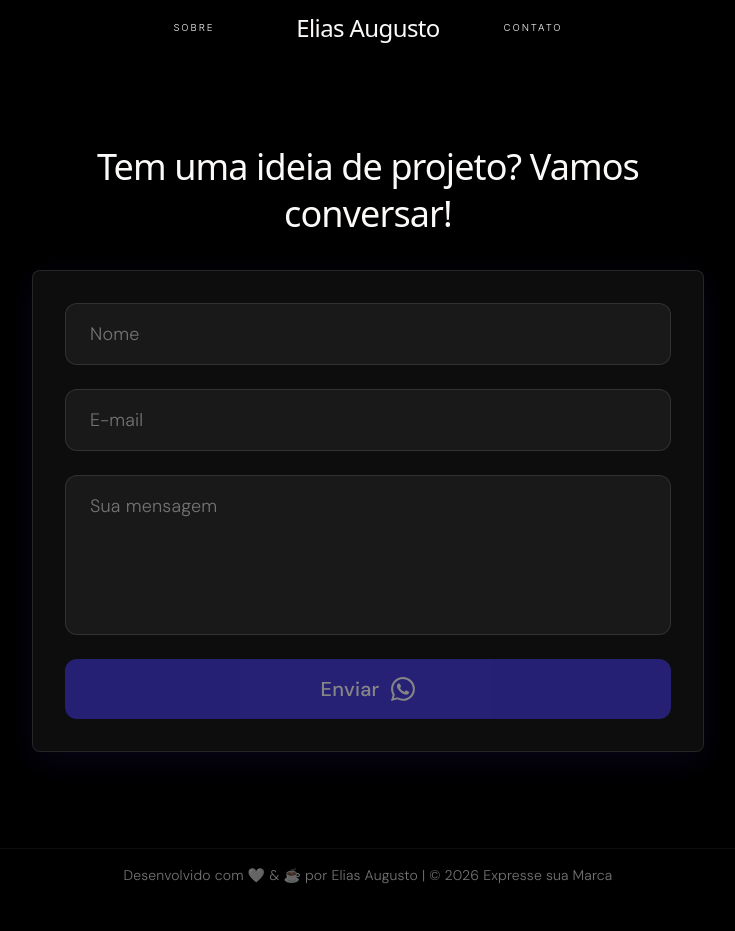
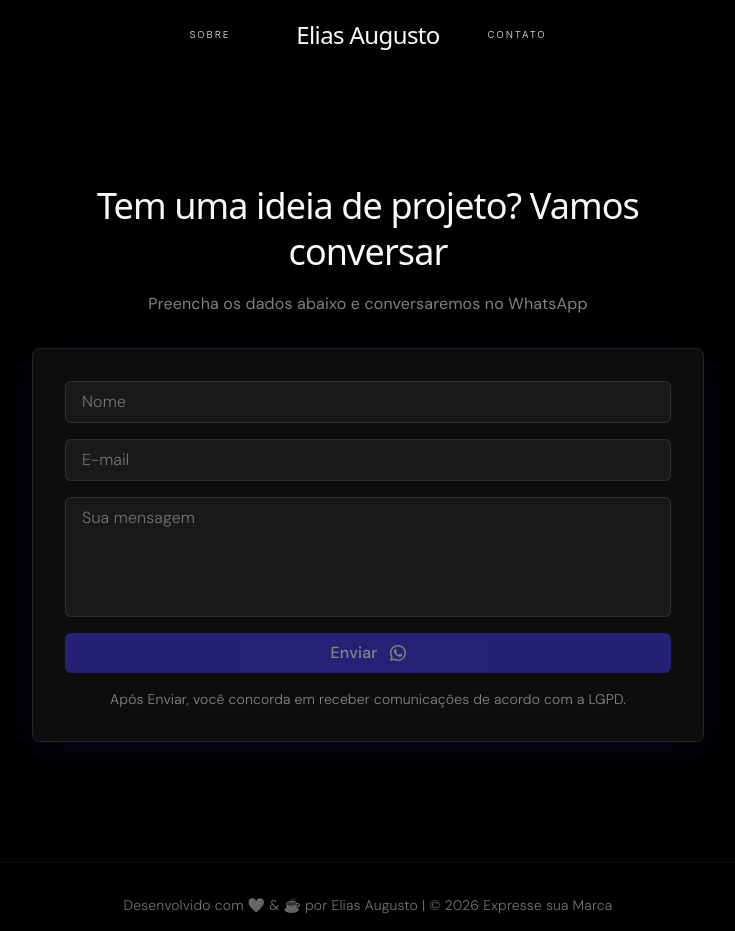
Before and after one commit to oieliasaugusto/portfolio2026, a React (Vite) app: page /contato in a window 1280 px wide. Shown: the whole page, without its empty margins (272-1007 px from the left). Before the commit the page ends 901 px from the top, so only its background shows below. Built offline with nearby package versions, Linux system fonts and the light colour scheme; a web font is replaced by a local one.

Commit message:
ajustes mobile e contact form

```diff
--- a/client/components/Footer.tsx
+++ b/client/components/Footer.tsx
@@ -2,7 +2,7 @@ import React from "react";
 
 export const Footer: React.FC = () => {
   return (
-    <footer className="w-full pb-4 border-t border-white/5 relative z-10">
+    <footer className="w-full py-4 border-t border-white/5 relative z-10">
       <div className="max-w-full md:max-w-[1200px] mx-auto px-8 flex justify-center text-center pt-4">
         <p className="font-light text-sm text-white/45">
           Desenvolvido com 🤍 & ☕ por Elias Augusto | © 2026 Expresse sua Marca
--- a/client/components/Layout.tsx
+++ b/client/components/Layout.tsx
@@ -51,7 +51,7 @@ export const Layout: React.FC<{ children: React.ReactNode }> = ({ children }) =>
           <div className="w-8 w-1/3 flex justify-start">
             <Link
               to="/sobre"
-              className="text-[0.6rem] md:text-md tracking-[0.2em] uppercase hover:text-[hsl(var(--tertiary))] transition-all duration-300 font-light"
+              className="text-[0.6rem] p-4 md:text-md tracking-[0.2em] uppercase hover:text-[hsl(var(--tertiary))] transition-all duration-300 font-light"
             >
               Sobre
             </Link>
@@ -72,7 +72,7 @@ export const Layout: React.FC<{ children: React.ReactNode }> = ({ children }) =>
           <div className="w-8 w-1/3 flex justify-end">
             <Link
               to="/contato"
-              className="text-[0.6rem] md:text-md tracking-[0.2em] uppercase hover:text-[hsl(var(--tertiary))] transition-all duration-300 font-light"
+              className="text-[0.6rem] p-4 md:text-md tracking-[0.2em] uppercase hover:text-[hsl(var(--tertiary))] transition-all duration-300 font-light"
             >
               Contato
             </Link>
--- a/client/global.scss
+++ b/client/global.scss
@@ -146,7 +146,7 @@ span {
 
 #projectImages {
   img {
-    border-radius: 3rem;
+    border-radius: 2rem;
   }
 
   h4 {
--- a/client/pages/Contact.tsx
+++ b/client/pages/Contact.tsx
@@ -21,14 +21,14 @@ export default function Contact() {
   return (
     <div className="min-h-screen text-foreground bg-black pt-21 px-6 md:px-10 lg:px-14 xl:px-40 flex items-center justify-center">
       <div className="relative z-10 w-full max-w-2xl">
-        <h1 className="text-3xl md:text-4xl md:leading-[1.3] font-regular tracking-tight mb-8 text-center">
-          Tem uma ideia de projeto? Vamos conversar!</h1>
-        {/* <p className="text-center text-[hsl(var(--muted-foreground))] mt-8 mb-12">
-          Preencha os dados abaixo e conversaremos no WhatsApp.
-        </p> */}
+        <h1 className="text-3xl md:text-4xl md:leading-[1.3] font-regular tracking-tight mb-4 text-center">
+          Tem uma ideia de projeto? Vamos conversar</h1>
+        <p className="text-center text-[hsl(var(--muted-foreground))]/60 mb-8">
+          Preencha os dados abaixo e conversaremos no WhatsApp
+        </p>
 
         <div className="relative z-10 glass-card rounded-lg flex flex-col transition-shadow w-full">
-          <div className="p-4 md:p-8 flex flex-col flex-grow justify-center gap-4 md:gap-6">
+          <div className="p-4 md:p-8 flex flex-col flex-grow justify-center gap-4">
             {/* <h2 className="text-2xl lg:text-3xl text-[hsl(var(--foreground))] mb-2 leading-tight">Vamos tomar um café e conversar sobre o seu projeto?</h2> */}
 
             <input
@@ -36,30 +36,36 @@ export default function Contact() {
               value={name}
               onChange={(e) => setName(e.target.value)}
               placeholder="Nome"
-              className="w-full bg-white/5 border border-white/10 text-[hsl(var(--foreground))] placeholder-[hsl(var(--foreground))]/40 px-6 py-4 rounded-xl text-lg font-light focus:outline-none focus:ring-2 focus:ring-[hsl(var(--primary))] transition-all"
+              className="w-full bg-white/5 border border-white/10 text-[hsl(var(--foreground))] placeholder-[hsl(var(--foreground))]/40
+              px-4 py-2 rounded-md text-md font-light focus:outline-none focus:ring-2 focus:ring-[hsl(var(--primary))] transition-all"
             />
             <input
               type="email"
               value={email}
               onChange={(e) => setEmail(e.target.value)}
               placeholder="E-mail"
-              className="w-full bg-white/5 border border-white/10 text-[hsl(var(--foreground))] placeholder-[hsl(var(--foreground))]/40 px-6 py-4 rounded-xl text-lg font-light focus:outline-none focus:ring-2 focus:ring-[hsl(var(--primary))] transition-all"
+              className="w-full bg-white/5 border border-white/10 text-[hsl(var(--foreground))] placeholder-[hsl(var(--foreground))]/40
+              px-4 py-2 rounded-md text-md font-light focus:outline-none focus:ring-2 focus:ring-[hsl(var(--primary))] transition-all"
             />
             <textarea
               id="mensagem-usuario"
               value={message}
               onChange={(e) => setMessage(e.target.value)}
               placeholder="Sua mensagem"
-              className="w-full bg-white/5 border border-white/10 text-[hsl(var(--foreground))] placeholder-[hsl(var(--foreground))]/40 px-6 py-4 h-[160px] rounded-xl text-lg font-light focus:outline-none focus:ring-2 focus:ring-[hsl(var(--primary))] flex-grow resize-none transition-all"
+              className="w-full bg-white/5 border border-white/10 text-[hsl(var(--foreground))] placeholder-[hsl(var(--foreground))]/40
+              px-4 py-2 h-[120px] rounded-md text-md font-light focus:outline-none focus:ring-2 focus:ring-[hsl(var(--primary))] flex-grow resize-none transition-all"
             />
             <button
               onClick={handleSendWhatsApp}
               disabled={!name.trim() || !email.trim() || !message.trim()}
-              className="bg-[hsl(var(--primary))] w-full text-white text-xl font-medium py-4 rounded-xl flex items-center justify-center gap-3 hover:scale-[1.02] active:scale-[0.98] transition-all disabled:opacity-50 disabled:cursor-not-allowed"
+              className="bg-[hsl(var(--primary))] w-full text-white text-md font-medium py-2 rounded-md flex items-center justify-center
+              gap-3 hover:scale-[1.02] active:scale-[0.98] transition-all disabled:opacity-50 disabled:cursor-not-allowed"
             >
               Enviar
-              <img src="/whatsapp.svg" alt="WhatsApp" className="w-6 h-6" />
+              <img src="/whatsapp.svg" alt="WhatsApp" className="w-4 h-4" />
             </button>
+            <p className="text-center text-[hsl(var(--muted-foreground))]/60 text-sm font-light">
+              Após Enviar, você concorda em receber comunicações de acordo com a LGPD.</p>
           </div>
         </div>
       </div>
--- a/client/pages/projects/FalaComAChris.tsx
+++ b/client/pages/projects/FalaComAChris.tsx
@@ -10,13 +10,13 @@ export default function FalaComAChris() {
       <div className="grid grid-cols-1 md:grid-cols-3 gap-8 pb-12 project-info-grid">
         <h1 className="text-5xl md:text-6xl font-bold tracking-tight">App Fala <br />com <span className="text-[#3b82f6]">a Chris</span></h1>
         <div>
-          <h3 className="text-xl mb-2 text-[#3b82f6]">Desafio</h3>
+          <h3 className="text-xl mb-2 font-light text-[#3b82f6]">Desafio</h3>
           <p className="text-white/70 leading-relaxed">
             Criar uma plataforma MVP que conecte contratantes e profissionais qualificados na região de Grande Lisboa, focada em agilidade e confiança.
           </p>
         </div>
         <div>
-          <h3 className="text-xl mb-2 text-[#3b82f6]">Resultado</h3>
+          <h3 className="text-xl mb-2 font-light text-[#3b82f6]">Resultado</h3>
           <p className="text-white/70 leading-relaxed">
             Um aplicativo com interfaces intuitivas, com fluxo de usuário otimizado, com identidade visual competitiva e landing page de captação de leads.
           </p>
--- a/client/pages/projects/Wiligent.tsx
+++ b/client/pages/projects/Wiligent.tsx
@@ -11,11 +11,11 @@ export default function Wiligent() {
       <div className="grid grid-cols-1 md:grid-cols-3 gap-8 pb-12 project-info-grid">
         <h1 className="text-5xl md:text-6xl font-bold tracking-tight">Wiligent <span className="text-[#35de8a]">Miami</span></h1>
         <div>
-          <h3 className="text-xl font-semibold mb-2 text-[#35de8a]">Desafio</h3>
+          <h3 className="text-xl font-light mb-2 text-[#35de8a]">Desafio</h3>
           <p className="text-white/70 leading-relaxed">Fazer o rebranding completo de um novo negócio em Miami.</p>
         </div>
         <div>
-          <h3 className="text-xl font-semibold mb-2 text-[#35de8a]">Resultado</h3>
+          <h3 className="text-xl font-light mb-2 text-[#35de8a]">Resultado</h3>
           <p className="text-white/70 leading-relaxed">Uma nova marca e identidade visual, landing page personalizada com foco em conversão.
             <br /><span className="text-[#35de8a] font-bold">+1.800 </span>acessos em 2 semanas.
           </p>
```
Also changed, not shown: client/components/HeroSlider.tsx (+9 -6 lines).
